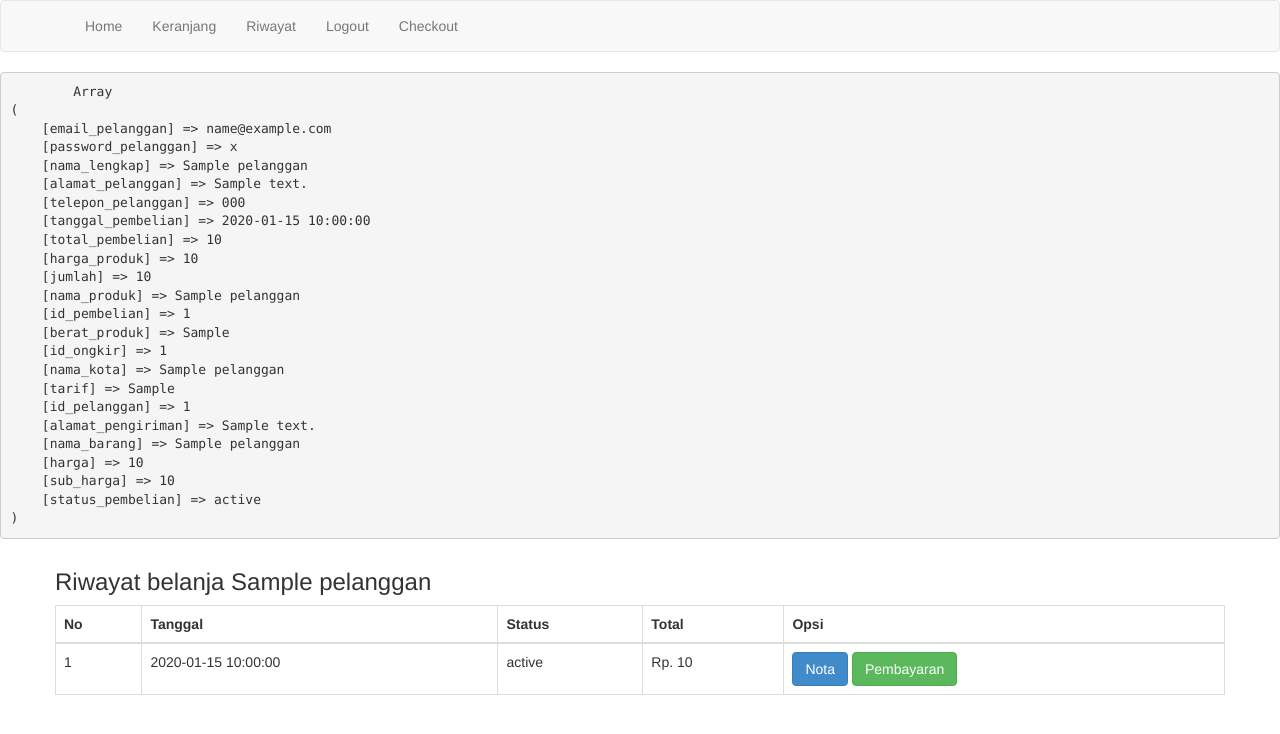
After one commit to diky-satria/trainittoko, a PHP site: page /riwayat.php in a window 1280 px wide. The commit adds this page. Shown: the top 734 px of the page. Run offline with PHP 8.4, Linux system fonts and the light colour scheme; the visitor is signed in with stand-in values (Sample User, id 1); tables that the repository leaves empty or names only in its code hold one stand-in row (values such as "Sample post").

Commit message:
membuat fitur riwayat pembayaran

```diff
--- a/navbar.php
+++ b/navbar.php
@@ -7,6 +7,7 @@
           <li><a href="index.php">Home</a></li>
           <li><a href="keranjang.php">Keranjang</a></li>
           <?php if(isset($_SESSION['pelanggan'])): ?>
+            <li><a href="riwayat.php">Riwayat</a></li>
           	<li><a href="logout.php">Logout</a></li>
           <?php else: ?>
           	<li><a href="login.php">Login</a></li>
--- a/nota.php
+++ b/nota.php
@@ -1,5 +1,6 @@
 <?php
 
+	session_start();
 	error_reporting(0);
 	include 'koneksi.php';
 
--- /dev/null
+++ b/riwayat.php
@@ -0,0 +1,73 @@
+<?php
+
+  session_start();
+  include 'koneksi.php';
+  $email = $_SESSION['pelanggan'];
+
+  $sql_pelanggan = $koneksi->query("SELECT * FROM pelanggan WHERE email_pelanggan = '$email'");
+  $data = $sql_pelanggan->fetch_assoc();
+  $id = $data['id_pelanggan'];
+
+ ?>
+<!DOCTYPE html>
+<html>
+<head>
+  <title>riwayat</title>
+  <link rel="stylesheet" type="text/css" href="admin/assets/css/bootstrap.css">
+</head>
+<body>
+
+<?php include 'navbar.php'; ?>
+
+<pre>
+	<?php print_r($data) ?>
+</pre>
+
+<section>
+	<div class="container">
+		<div class="row">
+			<div class="col-md">
+
+				<h3>Riwayat belanja <?php echo $data['nama_lengkap'] ?></h3>
+
+				<table class="table table-bordered">
+					<thead>
+						<tr>
+							<th>No</th>
+							<th>Tanggal</th>
+							<th>Status</th>
+							<th>Total</th>
+							<th>Opsi</th>
+						</tr>
+					</thead>
+					<tbody>
+
+						<?php
+
+							$no=1;
+							$sqlPembelianByIdPelanggan = $koneksi->query("SELECT * FROM pembelian WHERE id_pelanggan = '$id'");
+							while($data2 = $sqlPembelianByIdPelanggan->fetch_assoc()){
+
+						 ?>
+
+						<tr>
+							<td><?php echo $no++ ?></td>
+							<td><?php echo $data2['tanggal_pembelian'] ?></td>
+							<td><?php echo $data2['status_pembelian'] ?></td>
+							<td>Rp. <?php echo number_format($data2['total_pembelian']) ?></td>
+							<td>
+								<a href="nota.php?id=<?php echo $data2['id_pembelian'] ?>" class="btn btn-primary">Nota</a>
+								<a href="" class="btn btn-success">Pembayaran</a>
+							</td>
+						</tr>
+						<?php } ?>
+					</tbody>
+				</table>
+
+			</div>
+		</div>
+	</div>
+</section>
+
+</body>
+</html>
```
Also changed, not shown: login.php (+7 -1 lines).
